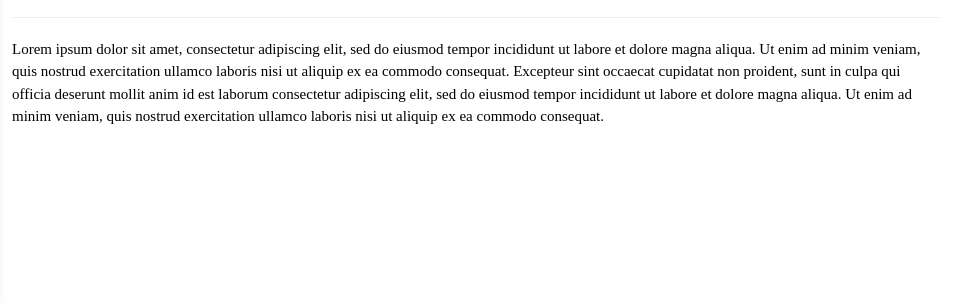
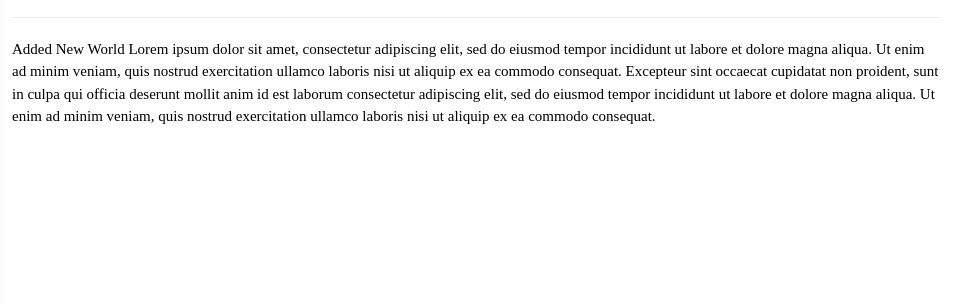
Before and after one commit to dsor246/CSI_345_A3, a website: page index.html in a window 1280 px wide. Shown: the part 174-477 px from the top of the page, 324-1280 px from the left. Drawn offline with nearby package versions, Linux system fonts and the light colour scheme; a web font is replaced by a local one.

Commit message:
New
Added New World

```diff
--- a/index.html
+++ b/index.html
@@ -209,15 +209,15 @@
         <hr />
 
         <p>
-          Lorem ipsum dolor sit amet, consectetur adipiscing elit, sed do
-          eiusmod tempor incididunt ut labore et dolore magna aliqua. Ut enim ad
-          minim veniam, quis nostrud exercitation ullamco laboris nisi ut
-          aliquip ex ea commodo consequat. Excepteur sint occaecat cupidatat non
-          proident, sunt in culpa qui officia deserunt mollit anim id est
-          laborum consectetur adipiscing elit, sed do eiusmod tempor incididunt
-          ut labore et dolore magna aliqua. Ut enim ad minim veniam, quis
-          nostrud exercitation ullamco laboris nisi ut aliquip ex ea commodo
-          consequat.
+          Added New World Lorem ipsum dolor sit amet, consectetur adipiscing
+          elit, sed do eiusmod tempor incididunt ut labore et dolore magna
+          aliqua. Ut enim ad minim veniam, quis nostrud exercitation ullamco
+          laboris nisi ut aliquip ex ea commodo consequat. Excepteur sint
+          occaecat cupidatat non proident, sunt in culpa qui officia deserunt
+          mollit anim id est laborum consectetur adipiscing elit, sed do eiusmod
+          tempor incididunt ut labore et dolore magna aliqua. Ut enim ad minim
+          veniam, quis nostrud exercitation ullamco laboris nisi ut aliquip ex
+          ea commodo consequat.
         </p>
       </div>
 
```
Also changed, not shown: package.json (+9 -4 lines).
